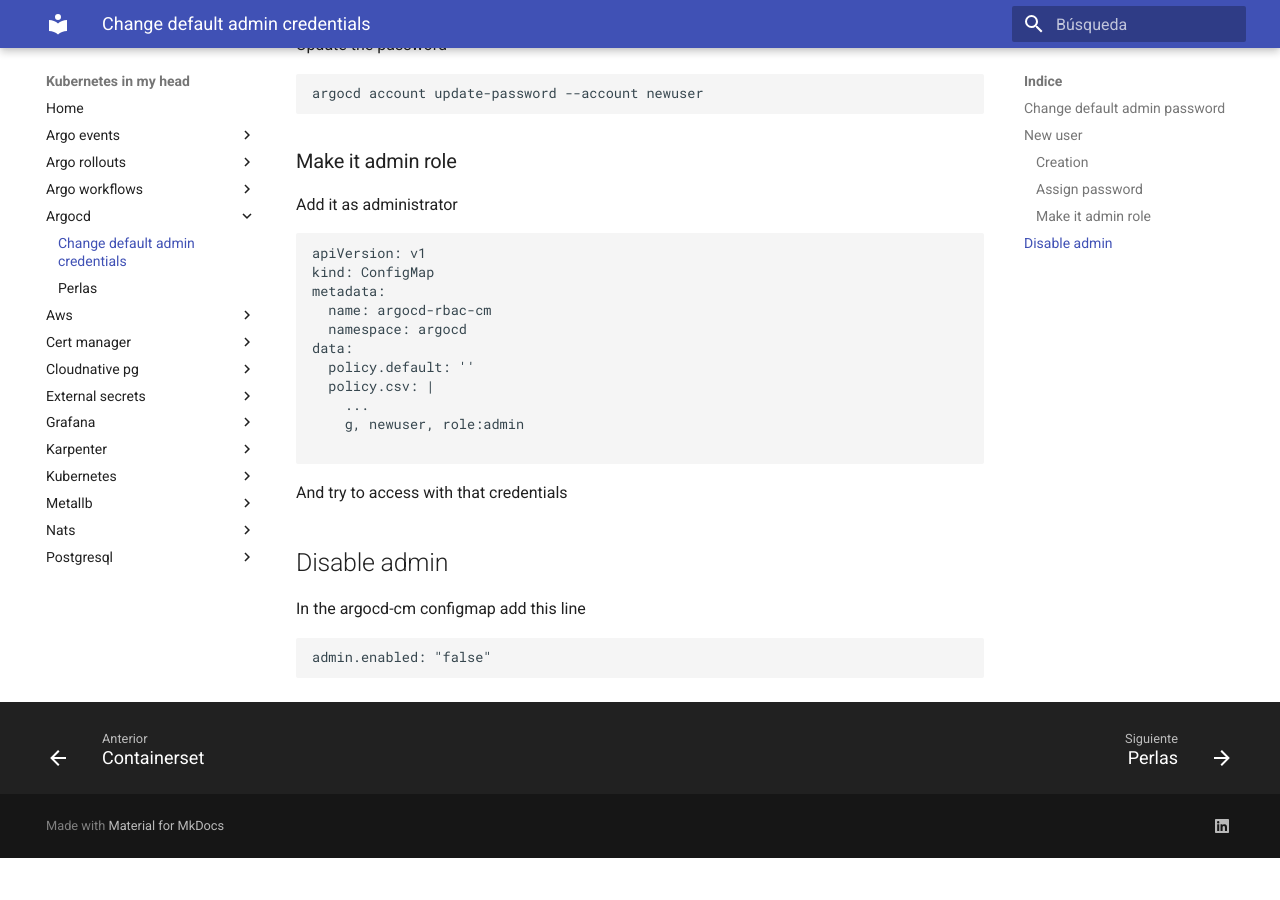
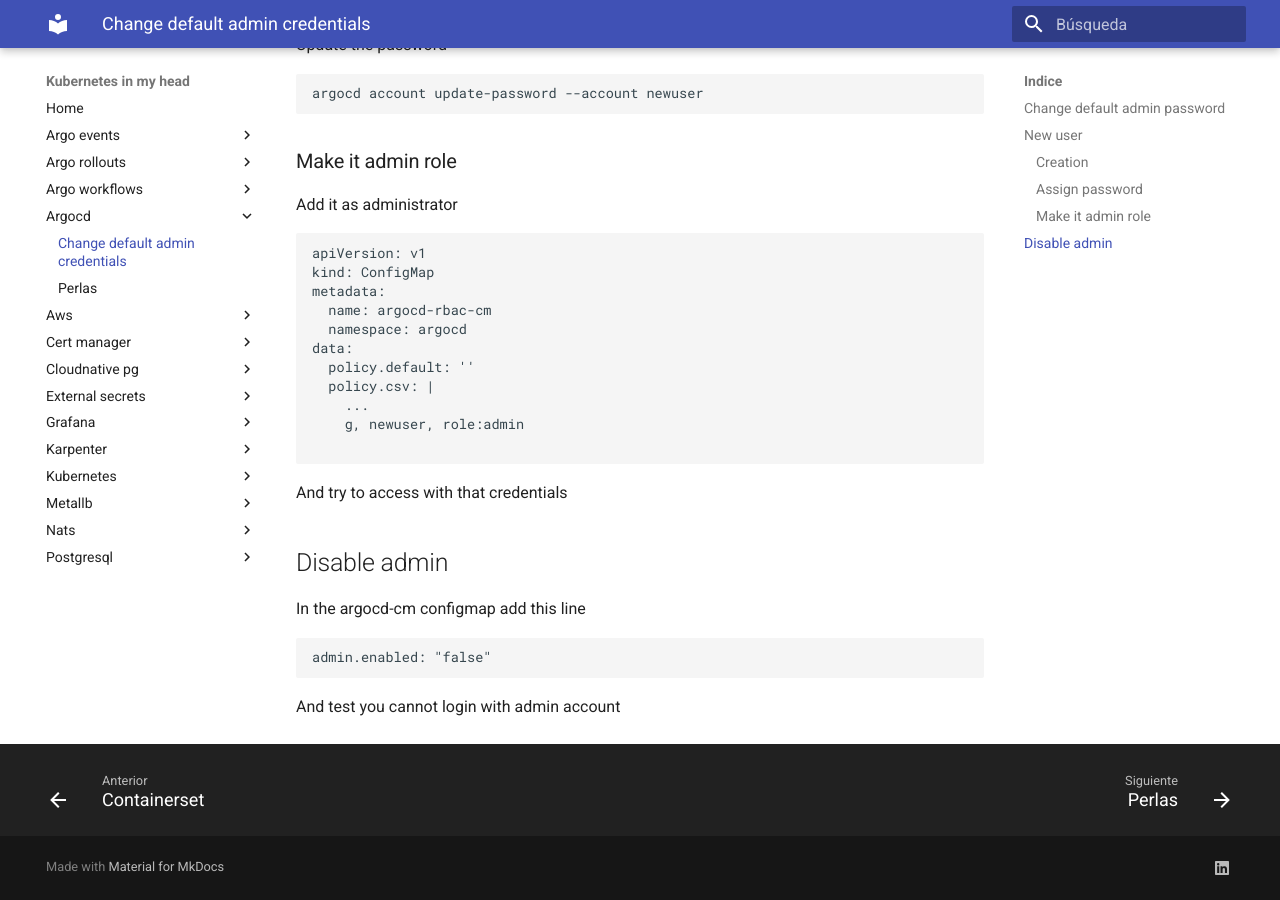
Before and after one commit to jorgelon/kubernetesinmyhead.net, an MkDocs documentation site: the page built from docs/argocd/change-default-credentials.md, in a window 1280 px wide and 900 px high, scrolled down 1087 px. Built offline with MkDocs 1.6.1 and Material for MkDocs 9.7.7, drawn with Linux system fonts in a browser that asks for light colours; before the commit the page ends 1945 px from its top, so only the background shows below that.

Commit message:
add change default creds

````diff
--- a/docs/argocd/change-default-credentials.md
+++ b/docs/argocd/change-default-credentials.md
@@ -77,3 +77,5 @@ In the argocd-cm configmap add this line
 ```txt
 admin.enabled: "false"
 ```
+
+And test you cannot login with admin account
````
